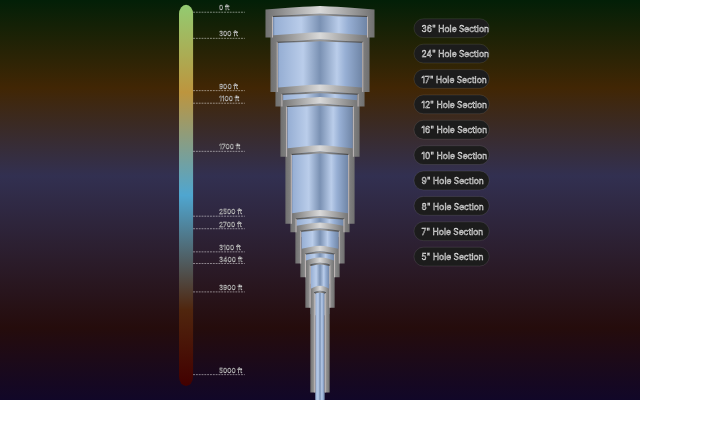
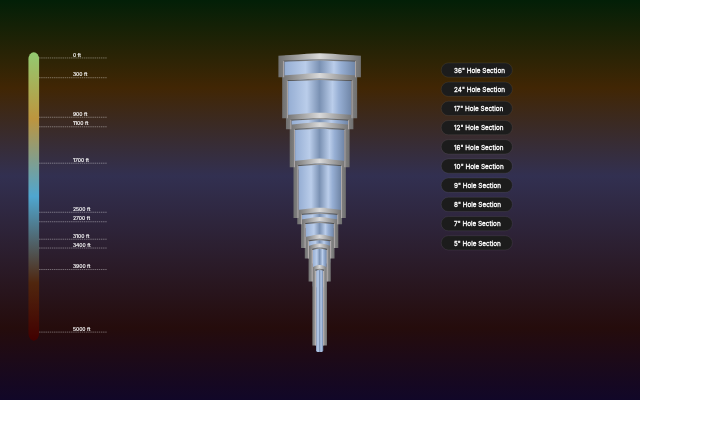
Before and after one commit to sina-ak/well-barrier-schematic, a React (Create React App) app: page / in a window 1280 px wide. Shown: the top 438 px of the page, without its empty margins (0-703 px from the left). Built offline with nearby package versions, Linux system fonts and the light colour scheme.

Commit message:
some bugs fixed

```diff
--- a/src/components/hole-schematic/depth-indicator/depthIndicator.js
+++ b/src/components/hole-schematic/depth-indicator/depthIndicator.js
@@ -2,11 +2,11 @@ import React from "react";
 
 const DepthIndicator = ({depth,label}) =>{
     const actDepth = depth+30;
-    const startX = 150;
-    const endX = 700;
+    const startX = 550;
+    const endX = 1500;
     return(
         <g>
-            <text x={startX + (endX-startX)/2} y={actDepth - 20} fontSize="72" stroke="white" strokeWidth="3">
+            <text x={startX + (endX-startX)/2} y={actDepth - 20} fontSize="72" fill="white" stroke="white" strokeWidth="3">
                     {Math.round(label)}  ft
             </text>
             <line x1={startX} y1={actDepth} x2={endX} y2={actDepth} strokeDasharray="20,10" stroke="white" strokeWidth="5" />
--- a/src/components/hole-schematic/holeSchematic.js
+++ b/src/components/hole-schematic/holeSchematic.js
@@ -20,10 +20,10 @@ import DepthIndicator from "./depth-indicator/depthIndicator";
 //     { depth: 1100, inch: 5 },
 // ];
 
-const HoleSchematic = ({holesData}) => {
+const HoleSchematic = ({ holesData }) => {
     const offsetY = 100;
     const totalZoneWidth = 3000;
-    const middleOfShapeX = totalZoneWidth / 2 ;
+    const middleOfShapeX = totalZoneWidth / 2;
     const depression = 22;
     let sumSize = offsetY;
     let sum = 0;
@@ -33,13 +33,13 @@ const HoleSchematic = ({holesData}) => {
 
     holesData.forEach((el, index) => {
         indicatorArray.push(
-            <DepthIndicator key={1000+index} depth={sumSize} label={sum}/>
+            <DepthIndicator key={1000 + index} depth={sumSize} label={sum} />
         )
         pipeArray.push(
-            <Pipe key={2000+index} startOf={sumSize} size={el.depth} index={index} middleOfShapeX={middleOfShapeX} />
+            <Pipe key={2000 + index} startOf={sumSize} size={el.depth} index={index} middleOfShapeX={middleOfShapeX} />
         )
         PipeCoverArray.push(
-            <PipeCover key={3000+index} startOf={sumSize} size={el.depth} index={index} middleOfShapeX={middleOfShapeX} />
+            <PipeCover key={3000 + index} startOf={sumSize} size={el.depth} index={index} middleOfShapeX={middleOfShapeX} />
         )
         if (el.depth - ((index + 1) * depression) > 100) {
             sumSize += (el.depth - ((index + 1) * depression));
@@ -47,12 +47,12 @@ const HoleSchematic = ({holesData}) => {
         else {
             sumSize += (el.depth - (el.depth / 3));
         }
-        sum+=el.depth;
+        sum += el.depth;
     })
 
     //ADD END POINTS
     indicatorArray.push(
-        <DepthIndicator depth={sumSize} label={sum}/>
+        <DepthIndicator depth={sumSize} label={sum} />
     )
 
 
@@ -65,11 +65,16 @@ const HoleSchematic = ({holesData}) => {
                 xmlns="http://www.w3.org/2000/svg"
                 viewBox={`0 0 ${totalZoneWidth} ${sumSize + 300}`}
             >
-                {holesData.map((item,index)=>
-                    <SizeButton key={index} size={item.inch} index={index} middleOfShapeX={middleOfShapeX} />
-                )}
-                <rect x="0" y={offsetY - 50} width="150" height={sumSize + 100} fill="url(#verticalGradient)" rx="100" />
+                <rect x="400" y={offsetY - 50} width="150" height={sumSize + 100} fill="url(#verticalGradient)" rx="100" />
                 {indicatorArray.map(item => item)}
+            </svg>
+
+            <svg
+                width="100%"
+                height="100%"
+                xmlns="http://www.w3.org/2000/svg"
+                viewBox={`0 0 ${totalZoneWidth} ${sumSize + 300}`}
+            >
                 {pipeArray.map(item => item)}
                 {PipeCoverArray.reverse().map(item => item)}
                 <defs>
@@ -102,6 +107,18 @@ const HoleSchematic = ({holesData}) => {
                     </linearGradient>
                 </defs>
             </svg>
+
+            <svg
+                width="100%"
+                height="100%"
+                xmlns="http://www.w3.org/2000/svg"
+                viewBox={`0 0 ${totalZoneWidth} ${sumSize + 300}`}
+            >
+                {holesData.map((item, index) =>
+                    <SizeButton key={index} size={item.inch} index={index} middleOfShapeX={middleOfShapeX} />
+                )}
+
+            </svg>
         </div>
 
 
--- a/src/components/hole-schematic/size-button/sizeButton.js
+++ b/src/components/hole-schematic/size-button/sizeButton.js
@@ -3,11 +3,11 @@ import React from "react";
 const SizeButton = ({size,index,middleOfShapeX}) => {
 
     const pointY = 200 + (index * 270);
-    const pointX = 2 * middleOfShapeX - 500 ;
+    const pointX =  200 ;
     return (
         <g>
-            <rect x={pointX} y={pointY} width="800" height="200" rx={100} fill="#1c1c1c" stroke="white" strokeWidth="1" />
-            <text x={pointX+80} y={pointY + 140} fontSize="90" stroke="white" strokeWidth="5">
+            <rect x={pointX} y={pointY} width="1000" height="200" rx={100} fill="#1c1c1c" stroke="white" strokeWidth="1" />
+            <text x={pointX+180} y={pointY + 140} fontSize="90" fill="white" stroke="white" strokeWidth="5">
                     {size}" Hole Section
             </text>
         </g>
```
Also changed, not shown: 1 other file (tests, documents, lock files or other folders).
